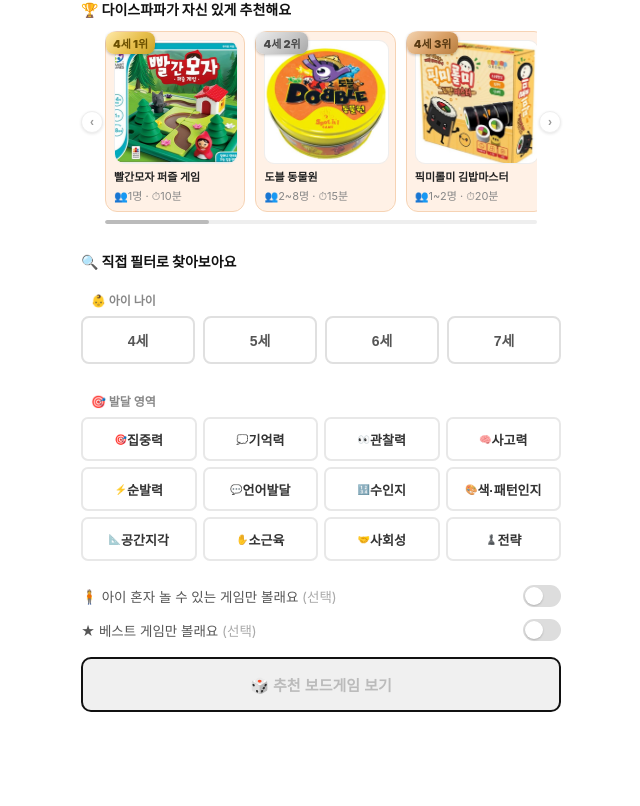
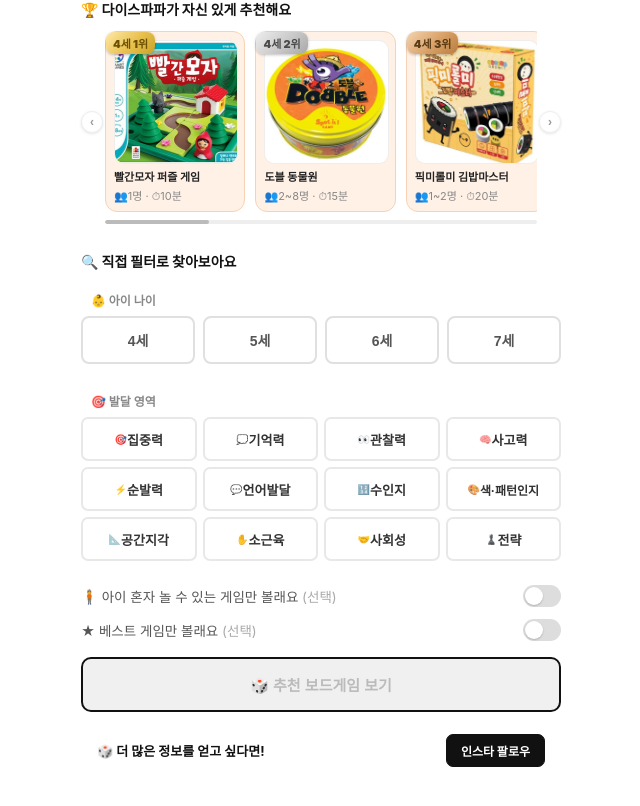
Before and after one commit to dicepapa777-master/dicepapa, a React (Vite) app: page / in a window 1280 px wide. Shown: the part 388-1194 px from the top of the page, without its empty margins (319-959 px from the left). Built offline with nearby package versions, Linux system fonts and the light colour scheme.

Commit message:
Update App.jsx

```diff
--- a/src/App.jsx
+++ b/src/App.jsx
@@ -2340,7 +2340,7 @@ export default function App() {
                     background: selectedPurpose === p ? "#111" : "#fff",
                     color: selectedPurpose === p ? "#fff" : "#333",
                     fontWeight: selectedPurpose === p ? 700 : 600,
-                    fontSize: 13, cursor: "pointer", transition: "all 0.15s",
+                    fontSize: p === "색·패턴인지" ? 12 : 13, cursor: "pointer", transition: "all 0.15s",
                     display: "flex", alignItems: "center", justifyContent: "center",
                   }}><span style={{ fontSize: 10 }}>{purposeEmoji[p] || "🎲"}</span> {p}</button>
                 ))}
@@ -2422,6 +2422,17 @@ export default function App() {
                 transition: "all 0.15s",
               }}
             >🎲 추천 보드게임 보기</button>
+
+            <div style={{
+              marginTop: 10, background: "#fff", borderRadius: 10,
+              padding: "12px 16px", display: "flex", alignItems: "center",
+              justifyContent: "space-between", gap: 10,
+            }}>
+              <div style={{ fontSize: 13, color: "#111", fontWeight: 700, whiteSpace: "nowrap" }}>🎲 더 많은 정보를 얻고 싶다면!</div>
+              <a href="https://instagram.com/dicepapa777" target="_blank" rel="noopener noreferrer"
+                onClick={() => track("click_instagram_follow", { location: "main" })}
+                style={{ padding: "7px 14px", borderRadius: 7, border: "1.5px solid #111", background: "#111", color: "#fff", fontWeight: 700, fontSize: 12, textDecoration: "none", flexShrink: 0 }}>인스타 팔로우</a>
+            </div>
           </>
         ) : (
           <>
```
